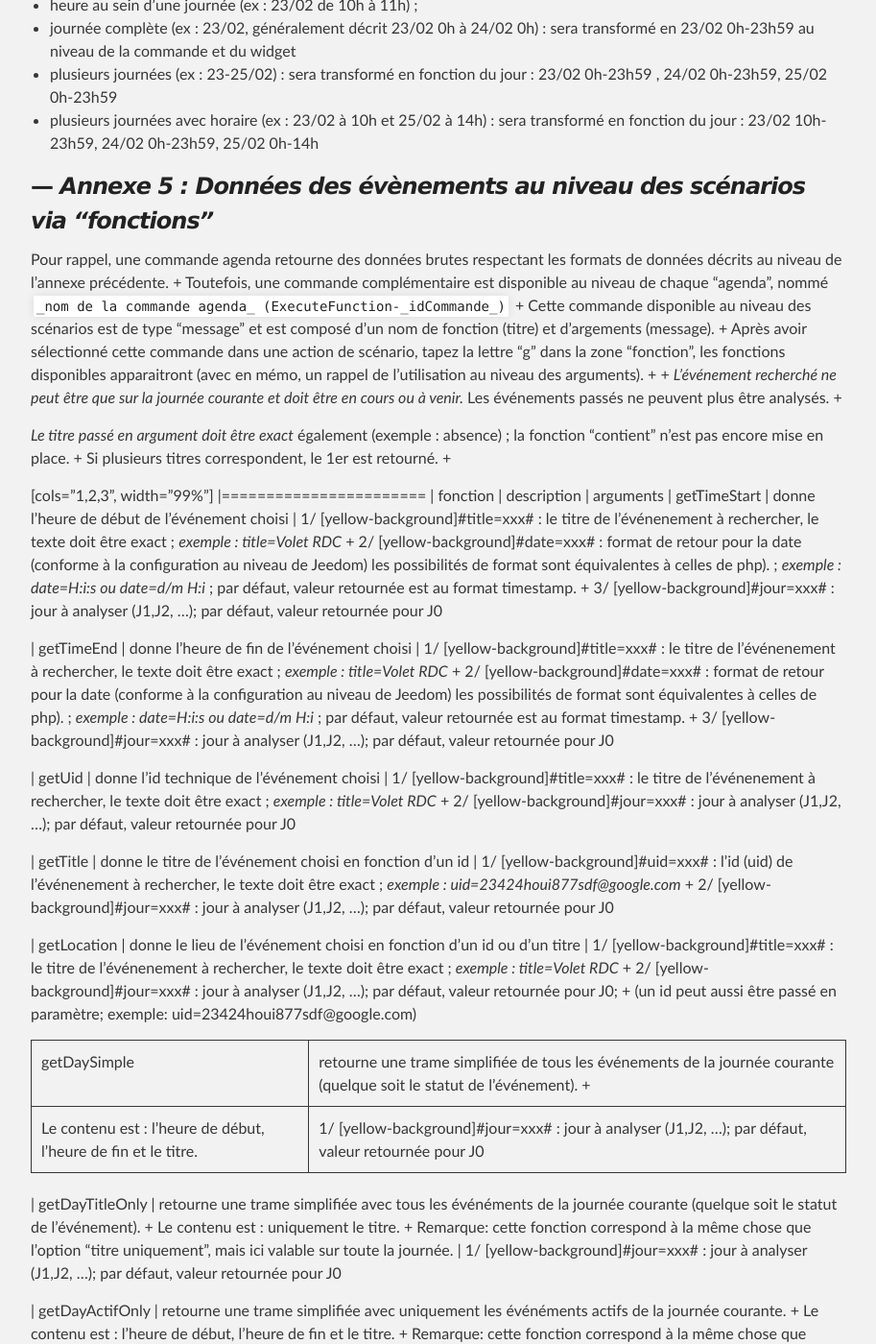
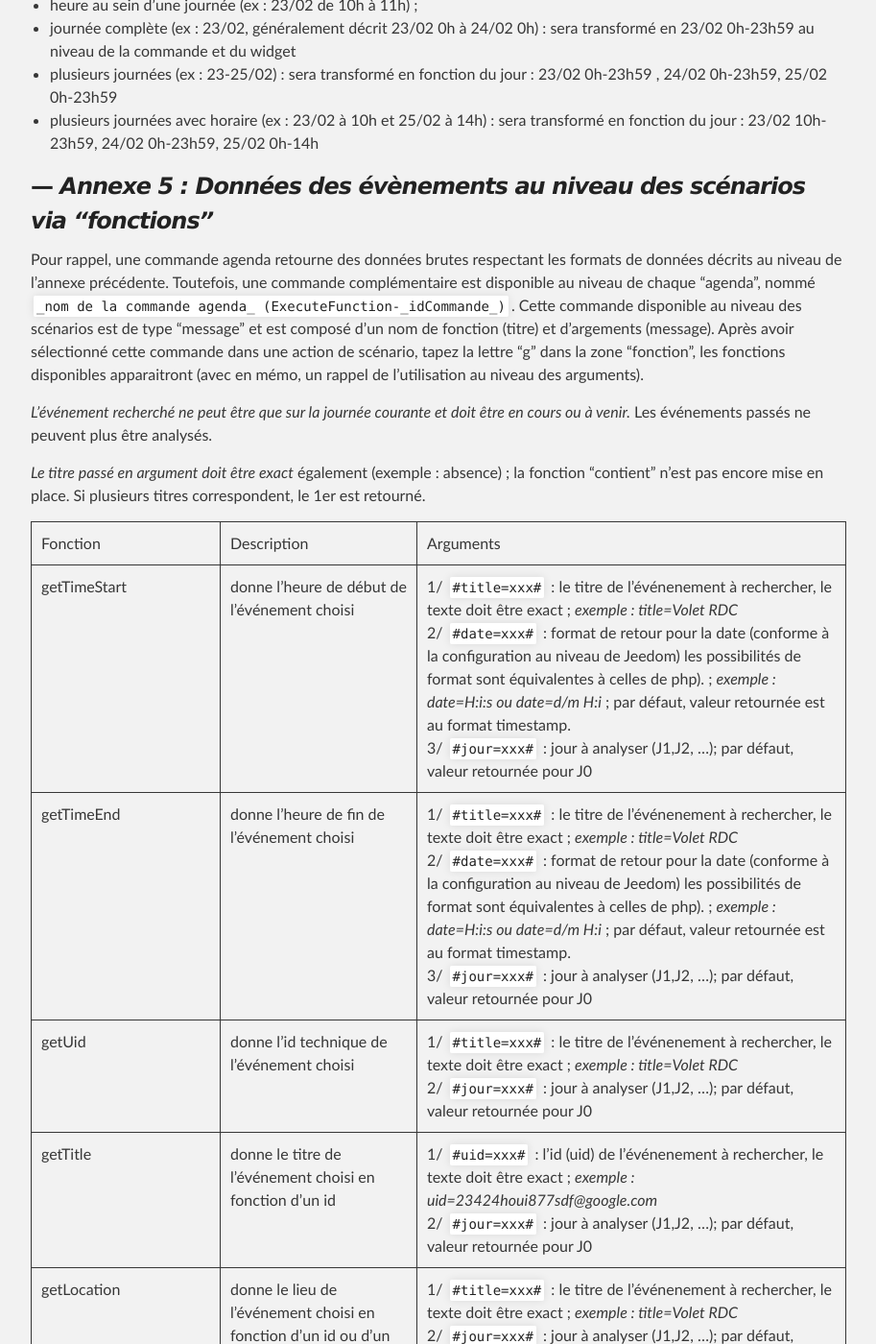
Before and after one commit to abarrau/jeedom-plugins-doc, a Jekyll site: the page built from docs/iCalendar/index.md, in a window 1280 px wide and 1400 px high, scrolled down 19567 px. Shown: the whole window at 96% size, without its empty margins (183-1096 px from the left). Built offline with Jekyll 4.4.1, drawn with Linux system fonts in a browser that asks for light colours; our own code applies the rules of GitHub Pages for plain Markdown files; the repository's description, which GitHub fills in, is left out; some of the changed text lies outside the part shown.

Commit message:
Update index.md

```diff
--- a/docs/iCalendar/index.md
+++ b/docs/iCalendar/index.md
@@ -384,64 +384,38 @@ Le plugin sait gérer différents formats d'évènements :
 
 ### --- _Annexe 5 : Données des évènements au niveau des scénarios via "fonctions"_
 
-Pour rappel, une commande agenda retourne des données brutes respectant les formats de données décrits au niveau de l'annexe précédente. +
-Toutefois, une commande complémentaire est disponible au niveau de chaque "agenda", nommé `_nom de la commande agenda_ (ExecuteFunction-_idCommande_)` +
-Cette commande disponible au niveau des scénarios est de type "message" et est composé d'un nom de fonction (titre) et d'argements (message). +
-Après avoir sélectionné cette commande dans une action de scénario, tapez la lettre "g" dans la zone "fonction", les fonctions disponibles apparaitront (avec en mémo, un rappel de l'utilisation au niveau des arguments). +
- +
-*L'événement recherché ne peut être que sur la journée courante et doit être en cours ou à venir.* Les événements passés ne peuvent plus être analysés. +
+Pour rappel, une commande agenda retourne des données brutes respectant les formats de données décrits au niveau de l'annexe précédente.
+Toutefois, une commande complémentaire est disponible au niveau de chaque "agenda", nommé `_nom de la commande agenda_ (ExecuteFunction-_idCommande_)`.
+Cette commande disponible au niveau des scénarios est de type "message" et est composé d'un nom de fonction (titre) et d'argements (message).
+Après avoir sélectionné cette commande dans une action de scénario, tapez la lettre "g" dans la zone "fonction", les fonctions disponibles apparaitront (avec en mémo, un rappel de l'utilisation au niveau des arguments).
 
-*Le titre passé en argument doit être exact* également (exemple : absence) ; la fonction "contient" n'est pas encore mise en place. +
-Si plusieurs titres correspondent, le 1er est retourné. +
+_L'événement recherché ne peut être que sur la journée courante et doit être en cours ou à venir._ Les événements passés ne peuvent plus être analysés.
 
-[cols="1,2,3", width="99%"]
-|=======================
-| fonction | description | arguments
-| getTimeStart | donne l'heure de début de l'événement choisi | 1/ [yellow-background]#title=xxx# : le titre de l'événenement à rechercher, le texte doit être exact ; _exemple : title=Volet RDC_ +
-2/ [yellow-background]#date=xxx# : format de retour pour la date (conforme à la configuration au niveau de Jeedom) les possibilités de format sont équivalentes à celles de php). ; _exemple : date=H:i:s ou date=d/m H:i_ ; par défaut, valeur retournée est au format timestamp. +
-3/ [yellow-background]#jour=xxx# : jour à analyser (J1,J2, ...); par défaut, valeur retournée pour J0
-
-| getTimeEnd | donne l'heure de fin de l'événement choisi | 1/ [yellow-background]#title=xxx# : le titre de l'événenement à rechercher, le texte doit être exact ; _exemple : title=Volet RDC_ +
-2/ [yellow-background]#date=xxx# : format de retour pour la date (conforme à la configuration au niveau de Jeedom) les possibilités de format sont équivalentes à celles de php). ; _exemple : date=H:i:s ou date=d/m H:i_ ; par défaut, valeur retournée est au format timestamp. +
-3/ [yellow-background]#jour=xxx# : jour à analyser (J1,J2, ...); par défaut, valeur retournée pour J0
-
-| getUid | donne l'id technique de l'événement choisi | 1/ [yellow-background]#title=xxx# : le titre de l'événenement à rechercher, le texte doit être exact ; _exemple : title=Volet RDC_ +
-2/ [yellow-background]#jour=xxx# : jour à analyser (J1,J2, ...); par défaut, valeur retournée pour J0
+_Le titre passé en argument doit être exact_ également (exemple : absence) ; la fonction "contient" n'est pas encore mise en place.
+Si plusieurs titres correspondent, le 1er est retourné.
 
 
-| getTitle | donne le titre de l'événement choisi en fonction d'un id | 1/ [yellow-background]#uid=xxx# : l'id (uid) de l'événenement à rechercher, le texte doit être exact ; _exemple : uid=23424houi877sdf@google.com_ +
-2/ [yellow-background]#jour=xxx# : jour à analyser (J1,J2, ...); par défaut, valeur retournée pour J0
+| Fonction | Description | Arguments |
+| getTimeStart | donne l'heure de début de l'événement choisi | 1/ `#title=xxx#` : le titre de l'événenement à rechercher, le texte doit être exact ; _exemple : title=Volet RDC_ <br/> 2/ `#date=xxx#` : format de retour pour la date (conforme à la configuration au niveau de Jeedom) les possibilités de format sont équivalentes à celles de php). ; _exemple : date=H:i:s ou date=d/m H:i_ ; par défaut, valeur retournée est au format timestamp. <br/>  3/ `#jour=xxx#` : jour à analyser (J1,J2, ...); par défaut, valeur retournée pour J0 |
+| getTimeEnd | donne l'heure de fin de l'événement choisi | 1/ `#title=xxx#` : le titre de l'événenement à rechercher, le texte doit être exact ; _exemple : title=Volet RDC_ <br/> 2/ `#date=xxx#` : format de retour pour la date (conforme à la configuration au niveau de Jeedom) les possibilités de format sont équivalentes à celles de php). ; _exemple : date=H:i:s ou date=d/m H:i_ ; par défaut, valeur retournée est au format timestamp. <br/> 3/ `#jour=xxx#` : jour à analyser (J1,J2, ...); par défaut, valeur retournée pour J0 |
+| getUid | donne l'id technique de l'événement choisi | 1/ `#title=xxx#` : le titre de l'événenement à rechercher, le texte doit être exact ; _exemple : title=Volet RDC_ <br/> 2/ `#jour=xxx#` : jour à analyser (J1,J2, ...); par défaut, valeur retournée pour J0 |
+| getTitle | donne le titre de l'événement choisi en fonction d'un id | 1/ `#uid=xxx#` : l'id (uid) de l'événenement à rechercher, le texte doit être exact ; _exemple : uid=23424houi877sdf@google.com_ <br/> 2/ `#jour=xxx#` : jour à analyser (J1,J2, ...); par défaut, valeur retournée pour J0 |
+| getLocation | donne le lieu de l'événement choisi en fonction d'un id ou d'un titre | 1/ `#title=xxx#` : le titre de l'événenement à rechercher, le texte doit être exact ; _exemple : title=Volet RDC_ <br/> 2/ `#jour=xxx#` : jour à analyser (J1,J2, ...); par défaut, valeur retournée pour J0; <br/> (un id peut aussi être passé en paramètre; exemple: uid=23424houi877sdf@google.com) |
+| getDaySimple | retourne une trame simplifiée de tous les événements de la journée courante (quelque soit le statut de l'événement). <br/> Le contenu est : l'heure de début, l'heure de fin et le titre. | 1/ `#jour=xxx#` : jour à analyser (J1,J2, ...); par défaut, valeur retournée pour J0 |
+| getDayTitleOnly | retourne une trame simplifiée avec tous les événéments de la journée courante (quelque soit le statut de l'événement). <br/> Le contenu est : uniquement le titre. <br/> _**Remarque:**_ cette fonction correspond à la même chose que l'option "titre uniquement", mais ici valable sur toute la journée. | 1/ `#jour=xxx#` : jour à analyser (J1,J2, ...); par défaut, valeur retournée pour J0 |
+| getDayActifOnly | retourne une trame simplifiée avec uniquement les événéments actifs de la journée courante. <br/> Le contenu est : l'heure de début, l'heure de fin et le titre. <br/> _**Remarque:**_ cette fonction correspond à la même chose que l'option format donnée = "événement courant". | aucun (zone laissée vide) |
+| getDayActifAndTitleOnly | retourne une trame simplifiée avec uniquement les événements actifs de la journée courante. <br/> Le contenu est : uniquement le titre. <br/> _**Remarque:**_ cette fonction correspond à la même chose que l'option format donnée = "événement courant" et "titre uniquement". | aucun (zone laissée vide); |
 
-| getLocation | donne le lieu de l'événement choisi en fonction d'un id ou d'un titre | 1/ [yellow-background]#title=xxx# : le titre de l'événenement à rechercher, le texte doit être exact ; _exemple : title=Volet RDC_ +
-2/ [yellow-background]#jour=xxx# : jour à analyser (J1,J2, ...); par défaut, valeur retournée pour J0; +
-(un id peut aussi être passé en paramètre; exemple: uid=23424houi877sdf@google.com)
+_**Remarque:**_ L'ordre des arguments n'a pas d'importance; par contre, chaque argument doit être disposé sur une ligne différente et respecter le format défini.
 
-| getDaySimple | retourne une trame simplifiée de tous les événements de la journée courante (quelque soit le statut de l'événement). +
-Le contenu est : l'heure de début, l'heure de fin et le titre. | 1/ [yellow-background]#jour=xxx# : jour à analyser (J1,J2, ...); par défaut, valeur retournée pour J0
+Les commandes actions ne retournent pas de valeur, le résultat de la fonction sera donc placé dans une variable de scénario, prenant la forme : `nomDeLaFonction_IdCommandeAgenda` (exemple: getTimeStart_13456).
+Pour éviter toute erreur, cet id est rappelé dans le nom de la commande fonction.
 
-| getDayTitleOnly | retourne une trame simplifiée avec tous les événéments de la journée courante (quelque soit le statut de l'événement). +
-Le contenu est : uniquement le titre. +
-Remarque: cette fonction correspond à la même chose que l'option "titre uniquement", mais ici valable sur toute la journée. | 1/ [yellow-background]#jour=xxx# : jour à analyser (J1,J2, ...); par défaut, valeur retournée pour J0
+Par ailleurs, le traitement étant asynchrone, tout au long du traitement de la commande/fonction la variable de retour est positionnée à "-99".
+Dès lors que cette variable passe à une autre valeur, cela signifie que la fonction a terminé son traitement.
 
-| getDayActifOnly | retourne une trame simplifiée avec uniquement les événéments actifs de la journée courante. +
-Le contenu est : l'heure de début, l'heure de fin et le titre. +
-Remarque: cette fonction correspond à la même chose que l'option format donnée = "événement courant". | aucun (zone laissée vide)
+Si la fonction n'a rien trouvé ou a rencontré une erreur, la valeur de retour de non traitement est "-1".
 
-| getDayActifAndTitleOnly | retourne une trame simplifiée avec uniquement les événements actifs de la journée courante. +
-Le contenu est : uniquement le titre. +
-Remarque: cette fonction correspond à la même chose que l'option format donnée = "événement courant" et "titre uniquement". | aucun (zone laissée vide);
-|=======================
-
-*Remarque:* L'ordre des arguments n'a pas d'importance; par contre, chaque argument doit être disposé sur une ligne différente et respecter le format défini. +
-
-Les commandes actions ne retournent pas de valeur, le résultat de la fonction sera donc placé dans une variable de scénario, prenant la forme : `nomDeLaFonction_IdCommandeAgenda` (exemple: getTimeStart_13456). +
-Pour éviter toute erreur, cet id est rappelé dans le nom de la commande fonction. +
- +
-Par ailleurs, le traitement étant asynchrone, tout au long du traitement de la commande/fonction la variable de retour est positionnée à "-99". +
-Dès lors que cette variable passe à une autre valeur, cela signifie que la fonction a terminé son traitement. +
- +
-Si la fonction n'a rien trouvé ou a rencontré une erreur, la valeur de retour de non traitement est "-1". +
- +
 **Remarque pour les fonction "getDay...":**
 1/ pour l'utilisation de ces fonctions, il est conseillé d'être dans un format de données différent de "événement courant".
 En effet, ce format étant déjà très limité, ces fonctions spécifiques de formatage de la trame pourraient ne pas s'appliquer.
@@ -462,7 +436,7 @@ La saisie doit être du type : `variable(getTimeEnd_12345) != -99` , (avec un ti
 *Remarque:* Il est conseillé de faire d'abord un test sur la pertinence de votre variable : autre que "-1".
 
 
-![scenario](https://abarrau.github.io/jeedom-plugins-doc/iCalendar/images/iCalendar_scenarioFonction.jpg)
+![scenario](https://abarrau.github.io/jeedom-plugins-doc/iCalendar/images/iCalendar_scenarioFonction.png)
 
 
 ### --- _Annexe 6 : Les classes CSS disponibles_
```
